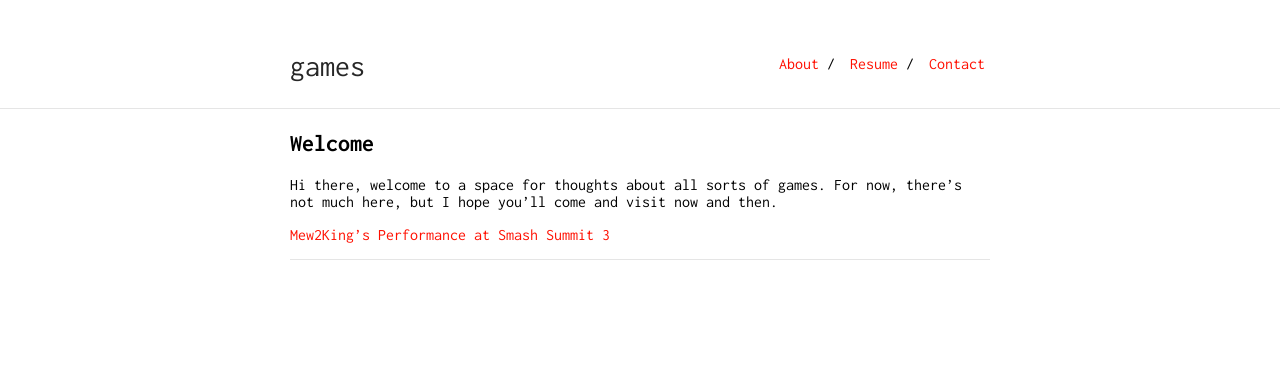
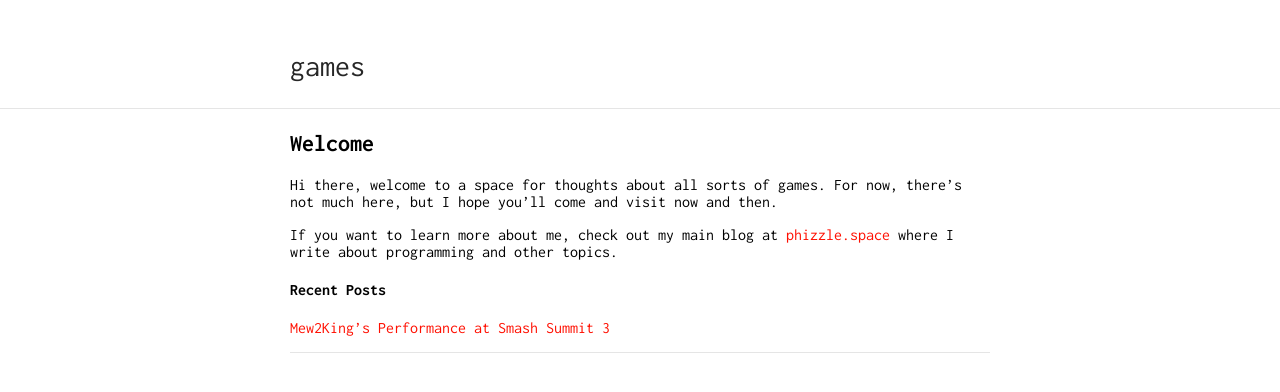
Before and after one commit to phouse512/games, a Jekyll site: the page built from games/index.md, in a window 1280 px wide. Shown: the top 392 px of the page. Built offline with Jekyll 4.4.1, drawn with Linux system fonts in a browser that asks for light colours.

Commit message:
removing unnecessary nav

```diff
--- a/games/index.md
+++ b/games/index.md
@@ -6,8 +6,14 @@ layout: default
 Hi there, welcome to a space for thoughts about all sorts of games. For now,
 there's not much here, but I hope you'll come and visit now and then.
 
+If you want to learn more about me, check out my main blog at
+[phizzle.space][phizzle] where I write about programming and other topics.
+
+#### Recent Posts
 {% for post in site.posts %}
 <a href="{{ post.url | prepend: site.baseurl }}">{{ post.title }}</a>
 {% endfor %}
 
 ***
+
+[phizzle]: http://phizzle.space
```
Also changed, not shown: games/_data/nav.yml (+6 -6 lines).
